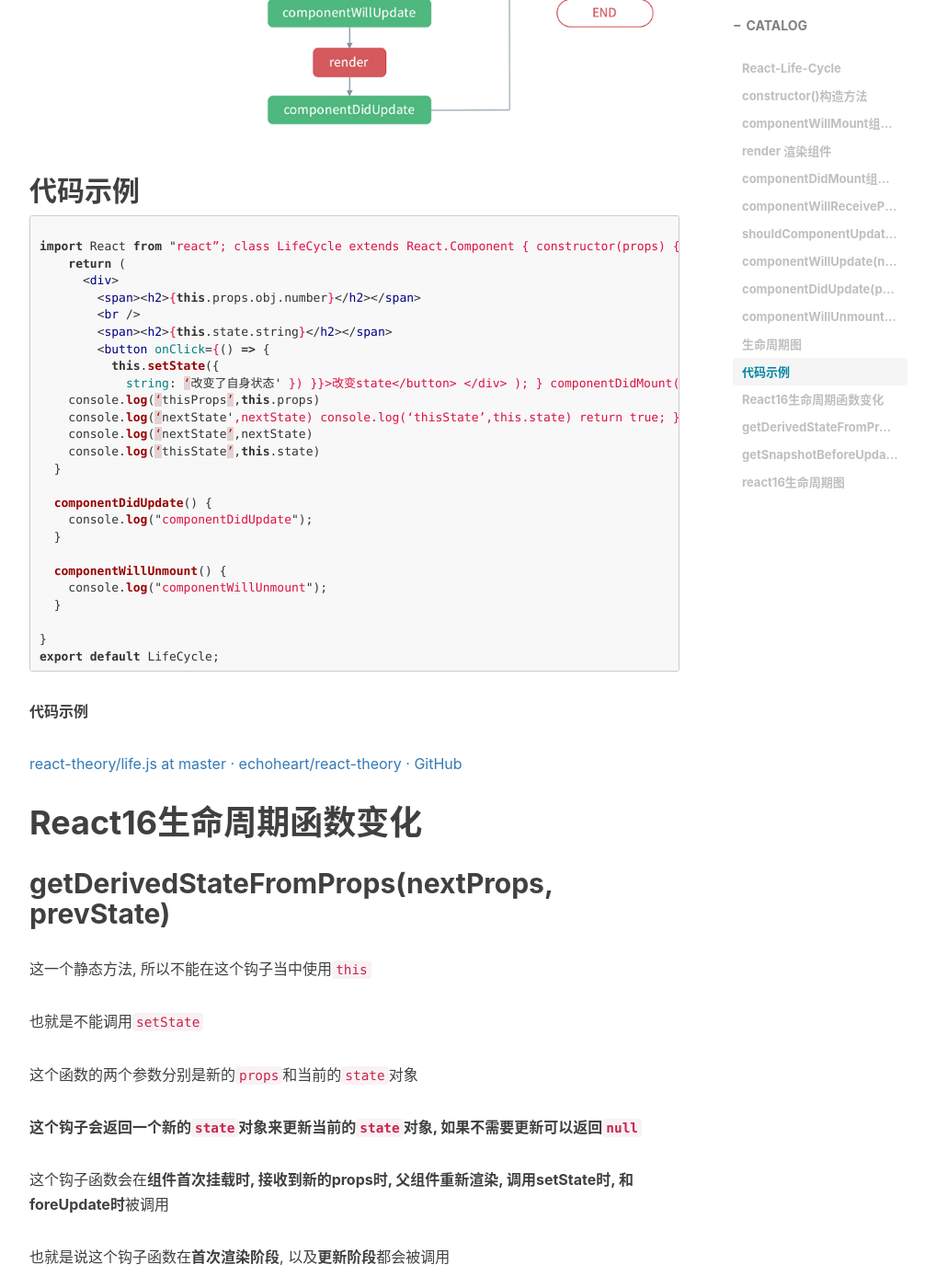
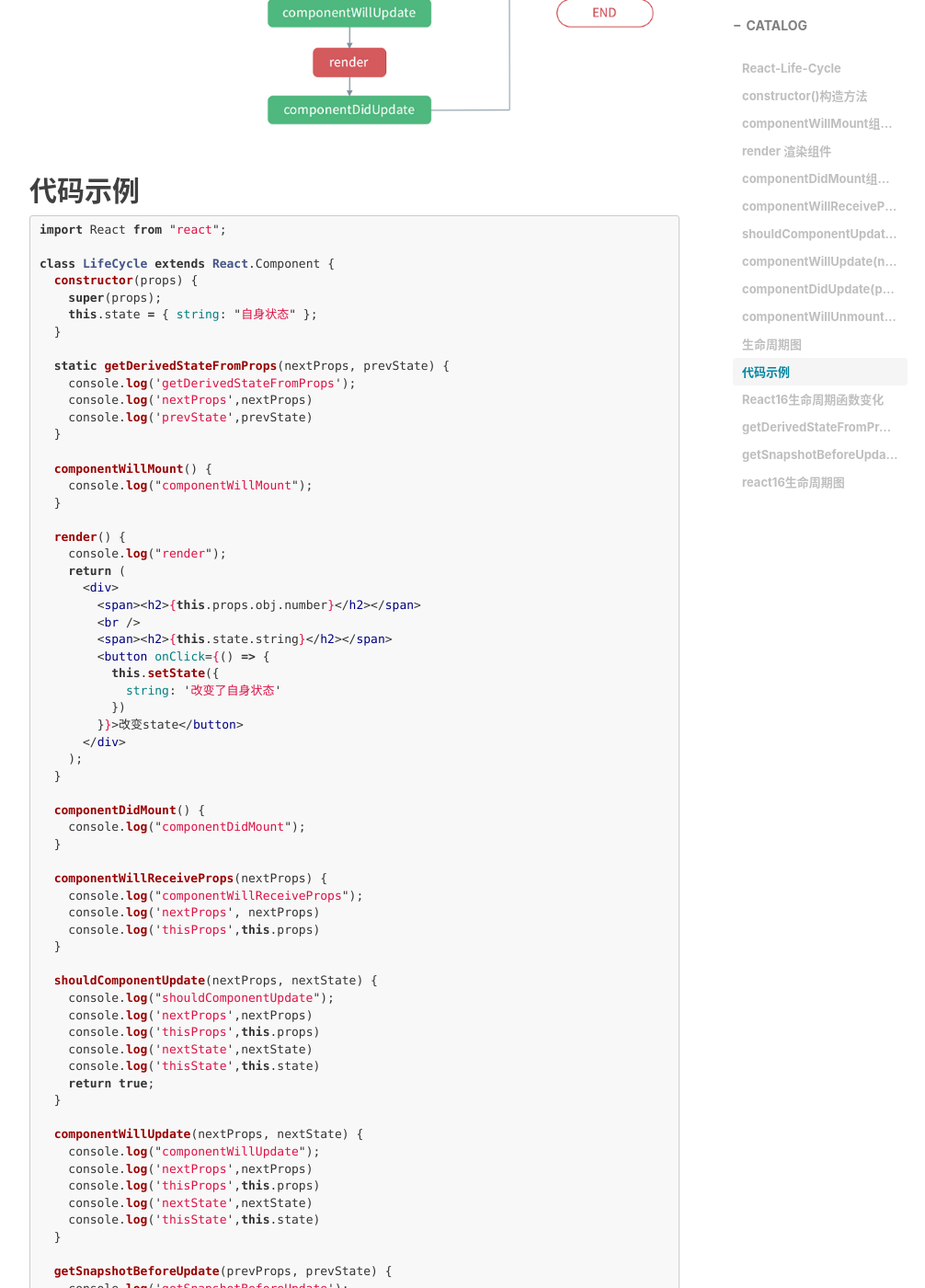
Before and after one commit to echoheart/echoheart.github.io, a Jekyll site: the page built from _posts/2019-11-28-React-life-cycle.md, in a window 1280 px wide and 1400 px high, scrolled down 3171 px. Shown: the whole window at 92% size, without its empty margins (233-1239 px from the left). Built offline with Jekyll 4.4.1, drawn with Linux system fonts in a browser that asks for light colours; nearby versions of some CDN libraries; comment, search, counter and statistics services are not loaded; some of the changed text lies outside the part shown.

Commit message:
react-hooks

````diff
--- a/_posts/2019-11-28-React-life-cycle.md
+++ b/_posts/2019-11-28-React-life-cycle.md
@@ -74,20 +74,26 @@ tags:
 
 ## 代码示例
 ```jsx
+import React from "react";
 
-import React from "react”;
 class LifeCycle extends React.Component {
   constructor(props) {
     super(props);
-    this.state = { string: “自身状态” };
+    this.state = { string: "自身状态" };
+  }
+
+  static getDerivedStateFromProps(nextProps, prevState) {
+    console.log('getDerivedStateFromProps');
+    console.log('nextProps',nextProps)
+    console.log('prevState',prevState)
   }
 
   componentWillMount() {
-    console.log(“componentWillMount”);
+    console.log("componentWillMount");
   }
 
   render() {
-    console.log(“render");
+    console.log("render");
     return (
       <div>
         <span><h2>{this.props.obj.number}</h2></span>
@@ -95,7 +101,7 @@ class LifeCycle extends React.Component {
         <span><h2>{this.state.string}</h2></span>
         <button onClick={() => {
           this.setState({
-            string: ‘改变了自身状态'
+            string: '改变了自身状态'
           })
         }}>改变state</button>
       </div>
@@ -103,34 +109,49 @@ class LifeCycle extends React.Component {
   }
 
   componentDidMount() {
-    console.log(“componentDidMount”);
+    console.log("componentDidMount");
   }
 
   componentWillReceiveProps(nextProps) {
-    console.log(“componentWillReceiveProps");
-    console.log(‘nextProps’, nextProps)
-    console.log(‘thisProps’,this.props)
+    console.log("componentWillReceiveProps");
+    console.log('nextProps', nextProps)
+    console.log('thisProps',this.props)
   }
 
   shouldComponentUpdate(nextProps, nextState) {
-    console.log(“shouldComponentUpdate”);
-    console.log('nextProps’,nextProps)
-    console.log(‘thisProps’,this.props)
-    console.log(‘nextState',nextState)
-    console.log(‘thisState’,this.state)
+    console.log("shouldComponentUpdate");
+    console.log('nextProps',nextProps)
+    console.log('thisProps',this.props)
+    console.log('nextState',nextState)
+    console.log('thisState',this.state)
     return true;
   }
 
   componentWillUpdate(nextProps, nextState) {
-    console.log(“componentWillUpdate”);
-    console.log(‘nextProps’,nextProps)
-    console.log('thisProps’,this.props)
-    console.log(‘nextState’,nextState)
-    console.log(‘thisState’,this.state)
+    console.log("componentWillUpdate");
+    console.log('nextProps',nextProps)
+    console.log('thisProps',this.props)
+    console.log('nextState',nextState)
+    console.log('thisState',this.state)
   }
 
-  componentDidUpdate() {
+  getSnapshotBeforeUpdate(prevProps, prevState) {
+    console.log('getSnapshotBeforeUpdate');
+    console.log('prevProps',prevProps)
+    console.log('thisProps',this.props)
+    console.log('prevState',prevState)
+    console.log('thisState',this.state)
+    return 999;
+  }
+
+
+  componentDidUpdate(prevProps, prevState, snapshot) {
     console.log("componentDidUpdate");
+    console.log('prevProps',prevProps)
+    console.log('thisProps',this.props)
+    console.log('prevState',prevState)
+    console.log('thisState',this.state)
+    console.log('snapshot',snapshot)
   }
 
   componentWillUnmount() {
@@ -138,7 +159,9 @@ class LifeCycle extends React.Component {
   }
 
 }
+
 export default LifeCycle;
+
 ```
 
 **代码示例**
````
Also changed, not shown: _posts/2019-11-28-React-Hooks.md (+20 -11 lines).
